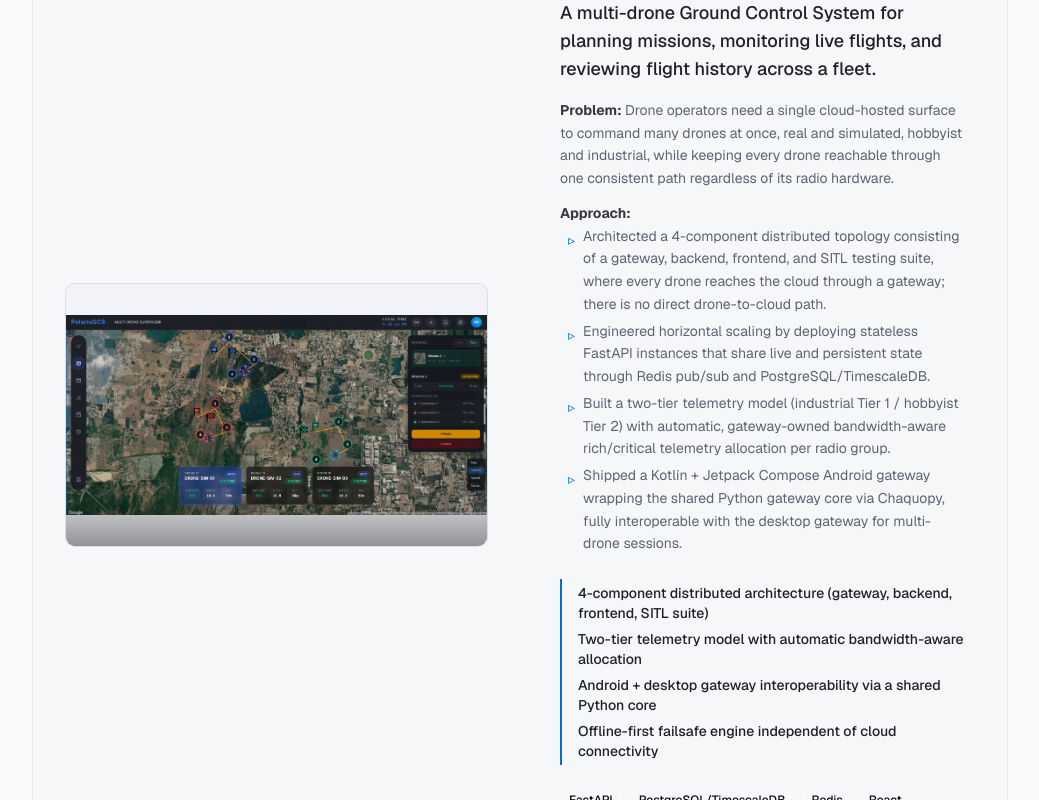
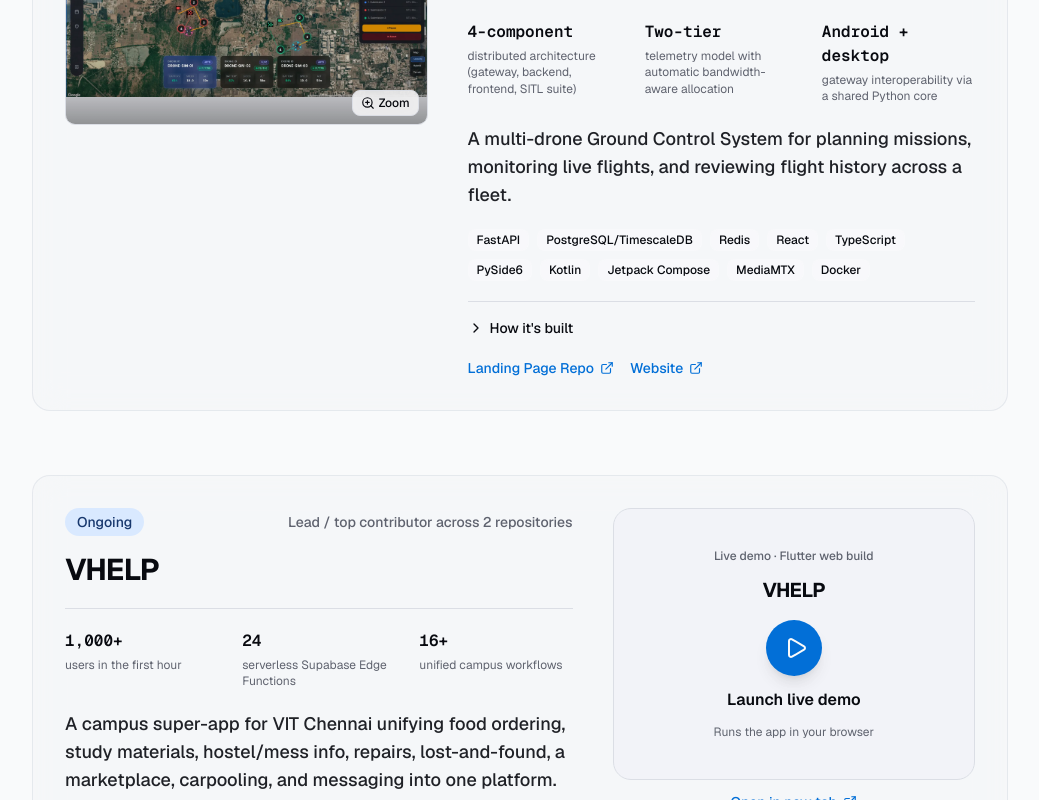
Before and after one commit to Arhaan-P/portfolio-website, a Next.js app: page / in a window 1280 px wide. Shown: the part 1380-2180 px from the top of the page, without its empty margins (120-1159 px from the left). Built offline with nearby package versions, Linux system fonts and the light colour scheme.

Commit message:
layout: featured cards, readouts first, disclosure, full-width diagrams

```diff
--- a/src/components/sections/experience.tsx
+++ b/src/components/sections/experience.tsx
@@ -33,7 +33,7 @@ export function Experience() {
         {/* Animated Glowing Line */}
         {!shouldReduceMotion && (
           <motion.div
-            className="absolute left-4 top-0 bottom-0 w-[2px] origin-top bg-gradient-to-b from-primary via-aurora-2 to-transparent sm:left-1/2 sm:-translate-x-1/2 shadow-[0_0_8px_var(--glow-primary)]"
+            className="absolute left-4 top-0 bottom-0 w-[2px] origin-top bg-gradient-to-b from-primary via-aurora-2 to-transparent sm:left-1/2 sm:-translate-x-1/2"
             style={{ scaleY }}
           />
         )}
--- a/src/components/sections/featured-projects.tsx
+++ b/src/components/sections/featured-projects.tsx
@@ -2,60 +2,20 @@
 
 import { Reveal } from "@/components/motion/reveal";
 import { Badge } from "@/components/ui/badge";
-import { featuredProjects } from "@/data/projects";
-import { ExternalLink } from "lucide-react";
+import { featuredProjects, type Project } from "@/data/projects";
+import { ChevronRight, ExternalLink } from "lucide-react";
 import { ProjectDemo } from "./project-demo";
 import { ProjectImage } from "./project-image";
 
-export function FeaturedProjects() {
+const readoutCols: Record<number, string> = {
+  2: "grid-cols-2",
+  3: "grid-cols-2 sm:grid-cols-3",
+};
+
+function CardHeader({ project }: { project: Project }) {
   return (
-    <div className="flex flex-col gap-16 md:gap-24">
-      {featuredProjects.map((project, index) => {
-        const isEven = index % 2 === 0;
-
-        return (
-          <Reveal key={project.slug} delay={0.1}>
-            <div className="gradient-border rounded-2xl">
-              <div className="relative">
-                <div className="glass-card flex flex-col overflow-hidden rounded-2xl lg:flex-row bg-background/50">
-                  {/* Image/Placeholder Side */}
-                  <div
-                    className={`relative w-full lg:w-1/2 p-6 lg:p-8 ${
-                      isEven ? "lg:order-1" : "lg:order-2"
-                    } flex items-center justify-center`}
-                  >
-                    {project.demoUrl ? (
-                      <ProjectDemo src={project.demoUrl} title={project.name} />
-                    ) : project.images && project.images.length > 0 ? (
-                      <div className="w-full relative group">
-                        <ProjectImage
-                          images={project.images}
-                          alt={project.name}
-                          aspect={project.imageAspect}
-                        />
-                      </div>
-                    ) : (
-                      <div className="w-full aspect-4/3 sm:aspect-16/10 m-4 lg:m-8 rounded-lg flex items-center justify-center bg-linear-to-br from-aurora-1/20 to-aurora-2/20 relative overflow-hidden">
-                        <div className="absolute inset-0 bg-[radial-gradient(circle_at_center,rgba(255,255,255,0.1)_1px,transparent_1px)] bg-size-[24px_24px] opacity-50" />
-                        <span className="text-6xl font-bold text-white/20 tracking-tighter mix-blend-overlay">
-                          {project.name
-                            .split(" ")
-                            .map((w) => w[0])
-                            .join("")
-                            .substring(0, 2)
-                            .toUpperCase()}
-                        </span>
-                      </div>
-                    )}
-                  </div>
-
-                  {/* Content Side */}
-                  <div
-                    className={`flex w-full flex-col justify-center p-6 sm:p-8 lg:w-1/2 lg:p-10 ${
-                      isEven ? "lg:order-2" : "lg:order-1"
-                    }`}
-                  >
-                    <div className="flex items-center justify-between gap-4">
+    <>
+      <div className="flex flex-wrap items-center justify-between gap-x-4 gap-y-2">
         <span className="text-sm font-medium text-accent-foreground bg-accent px-3 py-1 rounded-full">
           {project.period}
         </span>
@@ -70,54 +30,41 @@ export function FeaturedProjects() {
         {project.name}
       </h3>
 
-                    <p className="mt-3 text-lg font-medium text-foreground/90">
+      {project.readouts && project.readouts.length > 0 && (
+        <dl
+          className={`mt-5 grid gap-x-6 gap-y-4 border-t border-border pt-5 ${
+            readoutCols[project.readouts.length] ?? "grid-cols-2 sm:grid-cols-3"
+          }`}
+        >
+          {project.readouts.map((r) => (
+            <div key={r.from} className="flex flex-col gap-1">
+              <dt className="order-2 text-xs leading-snug text-muted-foreground">
+                {r.label}
+              </dt>
+              <dd className="order-1 font-mono text-base font-semibold tabular-nums text-foreground">
+                {r.value}
+              </dd>
+            </div>
+          ))}
+        </dl>
+      )}
+
+      <p className="mt-5 text-base font-medium text-foreground/90 sm:text-lg">
         {project.oneLiner}
       </p>
+    </>
+  );
+}
 
-                    <div className="mt-4 space-y-3 text-sm text-muted-foreground leading-relaxed">
-                      {project.problem && (
-                        <p>
-                          <strong className="text-foreground/80">
-                            Problem:
-                          </strong>{" "}
-                          {project.problem}
-                        </p>
-                      )}
-                      {project.approach && project.approach.length > 0 && (
-                        <div className="space-y-1">
-                          <strong className="text-foreground/80">
-                            Approach:
-                          </strong>
-                          <ul className="list-inside space-y-1 pl-2">
-                            {project.approach.slice(0, 4).map((item, i) => (
-                              <li key={i} className="flex gap-2">
-                                <span className="text-primary mt-1 shrink-0">
-                                  ▹
-                                </span>
-                                <span>{item}</span>
-                              </li>
-                            ))}
-                          </ul>
-                        </div>
-                      )}
-                    </div>
+function CardFooter({ project }: { project: Project }) {
+  const shown = new Set(project.readouts?.map((r) => r.from));
+  const moreMetrics = project.metrics.filter((_, i) => !shown.has(i));
+  const hasDetails =
+    !!project.problem || project.approach.length > 0 || moreMetrics.length > 0;
 
-                    {project.metrics && project.metrics.length > 0 && (
-                      <div className="mt-6 border-l-2 border-primary pl-4 py-1">
-                        <ul className="space-y-1.5">
-                          {project.metrics.map((metric, i) => (
-                            <li
-                              key={i}
-                              className="text-sm font-medium text-foreground/90"
-                            >
-                              {metric}
-                            </li>
-                          ))}
-                        </ul>
-                      </div>
-                    )}
-
-                    <div className="mt-6 flex flex-wrap gap-2">
+  return (
+    <>
+      <div className="mt-5 flex flex-wrap gap-2">
         {project.stack.map((tech) => (
           <Badge
             key={tech}
@@ -129,8 +76,50 @@ export function FeaturedProjects() {
         ))}
       </div>
 
-                    {project.links && project.links.length > 0 && (
-                      <div className="mt-8 flex flex-wrap gap-4">
+      {hasDetails && (
+        <details className="group/details mt-5 border-t border-border pt-4">
+          <summary className="flex w-fit cursor-pointer list-none items-center gap-1.5 rounded-sm text-sm font-medium text-foreground transition-colors hover:text-primary focus-visible:outline-none focus-visible:ring-2 focus-visible:ring-ring [&::-webkit-details-marker]:hidden">
+            <ChevronRight
+              aria-hidden
+              className="size-4 transition-transform motion-reduce:transition-none group-open/details:rotate-90"
+            />
+            How it&apos;s built
+          </summary>
+
+          <div className="mt-4 space-y-4 text-sm leading-relaxed text-muted-foreground">
+            {project.problem && (
+              <p>
+                <strong className="text-foreground/80">Problem:</strong>{" "}
+                {project.problem}
+              </p>
+            )}
+            {project.approach.length > 0 && (
+              <ul className="space-y-1.5">
+                {project.approach.slice(0, 4).map((item) => (
+                  <li key={item} className="flex gap-2">
+                    <span aria-hidden className="text-primary mt-0.5 shrink-0">
+                      ▹
+                    </span>
+                    <span>{item}</span>
+                  </li>
+                ))}
+              </ul>
+            )}
+            {moreMetrics.length > 0 && (
+              <ul className="space-y-1.5 border-t border-border pt-4">
+                {moreMetrics.map((metric) => (
+                  <li key={metric} className="font-medium text-foreground/90">
+                    {metric}
+                  </li>
+                ))}
+              </ul>
+            )}
+          </div>
+        </details>
+      )}
+
+      {project.links.length > 0 && (
+        <div className="mt-5 flex flex-wrap gap-4">
           {project.links.map((link) => (
             <a
               key={link.href}
@@ -145,9 +134,66 @@ export function FeaturedProjects() {
           ))}
         </div>
       )}
+    </>
+  );
+}
+
+function CardMedia({ project }: { project: Project }) {
+  if (project.demoUrl) {
+    return <ProjectDemo src={project.demoUrl} title={project.name} />;
+  }
+  if (project.images && project.images.length > 0) {
+    return (
+      <ProjectImage
+        images={project.images}
+        alt={project.name}
+        aspect={project.imageAspect}
+      />
+    );
+  }
+  return null;
+}
+
+export function FeaturedProjects() {
+  return (
+    <div className="flex flex-col gap-12 md:gap-16">
+      {featuredProjects.map((project, index) => {
+        const isEven = index % 2 === 0;
+        // Architecture diagrams span the full card so their labels stay readable.
+        const wide = project.imageAspect === "wide";
+
+        return (
+          <Reveal key={project.slug} delay={0.1}>
+            <div className="gradient-border rounded-2xl">
+              <article className="glass-card overflow-hidden rounded-2xl bg-background/50 p-6 sm:p-8">
+                {wide ? (
+                  <>
+                    <CardHeader project={project} />
+                    <div className="mt-6">
+                      <CardMedia project={project} />
+                    </div>
+                    <CardFooter project={project} />
+                  </>
+                ) : (
+                  <div className="flex flex-col gap-8 lg:flex-row lg:items-start lg:gap-10">
+                    <div
+                      className={`w-full lg:w-5/12 ${
+                        isEven ? "lg:order-1" : "lg:order-2"
+                      }`}
+                    >
+                      <CardMedia project={project} />
+                    </div>
+                    <div
+                      className={`w-full lg:w-7/12 ${
+                        isEven ? "lg:order-2" : "lg:order-1"
+                      }`}
+                    >
+                      <CardHeader project={project} />
+                      <CardFooter project={project} />
                     </div>
                   </div>
-              </div>
+                )}
+              </article>
             </div>
           </Reveal>
         );
--- a/src/components/sections/project-demo.tsx
+++ b/src/components/sections/project-demo.tsx
@@ -32,10 +32,17 @@ export function ProjectDemo({ src, title }: { src: string; title: string }) {
   }, []);
 
   return (
-    <div className="mx-auto flex w-full max-w-75 flex-col items-center gap-3 sm:max-w-85">
+    <div
+      className={`mx-auto flex w-full flex-col items-center gap-3 ${
+        status === "idle" ? "" : "max-w-75 sm:max-w-85"
+      }`}
+    >
+      {/* Compact labelled tile until launched, then the phone-shaped frame the build needs */}
       <div
         ref={boxRef}
-        className="relative aspect-1/2 w-full overflow-hidden rounded-2xl border border-border bg-secondary/40"
+        className={`relative w-full overflow-hidden rounded-2xl border border-border bg-secondary/40 ${
+          status === "idle" ? "aspect-4/3" : "aspect-1/2"
+        }`}
       >
         {status !== "idle" && (
           <iframe
@@ -57,13 +64,19 @@ export function ProjectDemo({ src, title }: { src: string; title: string }) {
             type="button"
             disabled={status === "loading"}
             onClick={() => setStatus("loading")}
-            className="group absolute inset-0 flex flex-col items-center justify-center gap-4 bg-linear-to-br from-aurora-1/20 to-aurora-2/20 px-6 text-center focus-visible:outline-none focus-visible:ring-2 focus-visible:ring-ring focus-visible:ring-inset disabled:cursor-wait"
+            className="group absolute inset-0 flex flex-col items-center justify-center gap-3 bg-linear-to-br from-aurora-1/20 to-aurora-2/20 px-6 text-center focus-visible:outline-none focus-visible:ring-2 focus-visible:ring-ring focus-visible:ring-inset disabled:cursor-wait"
           >
-            <span className="flex size-16 items-center justify-center rounded-full bg-primary text-primary-foreground shadow-lg transition-transform motion-safe:group-hover:scale-105">
+            <span className="text-xs font-medium text-muted-foreground">
+              Live demo · Flutter web build
+            </span>
+            <span className="text-xl font-bold tracking-tight text-foreground">
+              {title}
+            </span>
+            <span className="mt-1 flex size-14 items-center justify-center rounded-full bg-primary text-primary-foreground shadow-lg transition-transform motion-safe:group-hover:scale-105">
               {status === "loading" ? (
-                <Loader2 className="size-7 motion-safe:animate-spin" />
+                <Loader2 className="size-6 motion-safe:animate-spin" />
               ) : (
-                <Play className="size-7 translate-x-0.5" />
+                <Play className="size-6 translate-x-0.5" />
               )}
             </span>
             <span className="text-base font-semibold text-foreground">
--- a/src/components/sections/project-image.tsx
+++ b/src/components/sections/project-image.tsx
@@ -26,6 +26,8 @@ export function ProjectImage({
   const count = images.length;
   const ref = React.useRef<HTMLDivElement>(null);
   const covered = useScrollReveal(ref) === "hidden";
+  const label = (i: number) =>
+    aspect === "wide" ? `${alt} architecture diagram` : `${alt}, screenshot ${i + 1}`;
 
   const prev = React.useCallback(
     () => setActive((i) => (i - 1 + count) % count),
@@ -107,9 +109,9 @@ export function ProjectImage({
             >
               <Image
                 src={src}
-                alt={`${alt}, screenshot ${i + 1}`}
+                alt={label(i)}
                 fill
-                sizes="(max-width: 1024px) 100vw, 50vw"
+                sizes={aspect === "wide" ? "(max-width: 1024px) 100vw, 960px" : "(max-width: 1024px) 100vw, 40vw"}
                 className="object-contain"
                 priority={i === 0}
               />
@@ -120,11 +122,15 @@ export function ProjectImage({
         {/* Click-to-zoom overlay */}
         <button
           type="button"
-          aria-label="Zoom image"
+          aria-label={`Zoom ${aspect === "wide" ? "diagram" : "image"}`}
           onClick={() => setLightboxOpen(true)}
-          className="absolute inset-0 z-10 flex cursor-zoom-in items-center justify-center bg-black/0 transition-colors hover:bg-black/20"
+          className="absolute inset-0 z-10 cursor-zoom-in bg-black/0 transition-colors hover:bg-black/10 focus-visible:outline-none focus-visible:ring-2 focus-visible:ring-ring focus-visible:ring-inset"
         >
-          <ZoomIn className="size-8 text-white opacity-0 drop-shadow-lg transition-opacity group-hover:opacity-80" />
+          {/* Always visible so touch users (no hover) can find it too */}
+          <span className="absolute bottom-2 right-2 inline-flex items-center gap-1 rounded-md border border-border bg-background/85 px-2 py-1 text-xs font-medium text-foreground backdrop-blur-sm">
+            <ZoomIn aria-hidden className="size-3.5" />
+            Zoom
+          </span>
         </button>
 
         {/* Gradient overlay (photo captions only; flat diagrams don't need it) */}
@@ -188,6 +194,7 @@ export function ProjectImage({
         <div
           role="dialog"
           aria-modal="true"
+          aria-label={`${alt}, enlarged`}
           className="fixed inset-0 z-50 flex items-center justify-center bg-black/85 backdrop-blur-sm"
           onClick={() => setLightboxOpen(false)}
         >
@@ -221,7 +228,7 @@ export function ProjectImage({
               >
                 <Image
                   src={src}
-                  alt={`${alt}, screenshot ${i + 1}`}
+                  alt={label(i)}
                   fill
                   sizes="90vw"
                   className="object-contain"
--- a/src/data/projects.ts
+++ b/src/data/projects.ts
@@ -1,6 +1,13 @@
 export type ProjectLink = {
   label: string;
   href: string;
+};
+
+/** A metric from `metrics` split into a mono value and its label; `from` is that metric's index. */
+export type Readout = {
+  value: string;
+  label: string;
+  from: number;
 };
 
 export type Project = {
@@ -15,6 +22,8 @@ export type Project = {
   approach: string[];
   stack: string[];
   metrics: string[];
+  /** 2–3 of the metrics above, shown as readouts at the top of a featured card. */
+  readouts?: Readout[];
   links: ProjectLink[];
   tags: string[];
   images?: string[];
@@ -59,6 +68,11 @@ export const projects: Project[] = [
       "Android + desktop gateway interoperability via a shared Python core",
       "Offline-first failsafe engine independent of cloud connectivity",
     ],
+    readouts: [
+      { value: "4-component", label: "distributed architecture (gateway, backend, frontend, SITL suite)", from: 0 },
+      { value: "Two-tier", label: "telemetry model with automatic bandwidth-aware allocation", from: 1 },
+      { value: "Android + desktop", label: "gateway interoperability via a shared Python core", from: 2 },
+    ],
     links: [
       {
         label: "Landing Page Repo",
@@ -102,6 +116,11 @@ export const projects: Project[] = [
       "16+ unified campus workflows",
       "24 serverless Supabase Edge Functions",
     ],
+    readouts: [
+      { value: "1,000+", label: "users in the first hour", from: 1 },
+      { value: "24", label: "serverless Supabase Edge Functions", from: 3 },
+      { value: "16+", label: "unified campus workflows", from: 2 },
+    ],
     links: [{ label: "Live Demo", href: "https://vhelp-demo.pages.dev/" }],
     demoUrl: "https://vhelp-demo.pages.dev/",
     tags: ["Flutter", "Supabase", "Firebase", "Full-Stack"],
@@ -129,6 +148,10 @@ export const projects: Project[] = [
     metrics: [
       "Server-side blockchain writes via 17 Supabase Edge Functions",
       "3 Solidity contracts on Polygon Amoy: pet registry, crowdfund ledger, and medical-hash registry",
+    ],
+    readouts: [
+      { value: "17", label: "Supabase Edge Functions for server-side blockchain writes", from: 0 },
+      { value: "3", label: "Solidity contracts on Polygon Amoy: pet registry, crowdfund ledger, medical-hash registry", from: 1 },
     ],
     links: [{ label: "Live Demo", href: "https://pawguard-demo.pages.dev/" }],
     demoUrl: "https://pawguard-demo.pages.dev/",
@@ -161,6 +184,11 @@ export const projects: Project[] = [
       "93.0% strict_pass@3 (±2.5 SE) over 105 challenges × 3 seeds",
       "1,084 contamination-free bugs via deterministic AST mutation",
       "Caught 5 of 298 passing runs that left the bug intact, invisible to pass@k alone",
+    ],
+    readouts: [
+      { value: "93.0%", label: "strict_pass@3 (±2.5 SE) over 105 challenges × 3 seeds", from: 0 },
+      { value: "1,084", label: "contamination-free bugs via deterministic AST mutation", from: 1 },
+      { value: "5 of 298", label: "passing runs caught that left the bug intact, invisible to pass@k alone", from: 2 },
     ],
     links: [],
     tags: ["AI", "LLM", "Research"],
@@ -234,6 +262,11 @@ export const projects: Project[] = [
       "3/3 real FaceFusion face-swap clips correctly rejected in end-to-end validation",
       "1,056 augmented training videos generated from 66 original recordings",
     ],
+    readouts: [
+      { value: "95.10% ± 3.08%", label: "AUC-ROC, per-fold mean (94.95% pooled), 13-fold subject-disjoint LOOCV", from: 0 },
+      { value: "87.01%", label: "pooled accuracy (87.04% ± 3.65% per-fold)", from: 1 },
+      { value: "3/3", label: "real FaceFusion face-swap clips correctly rejected in end-to-end validation", from: 3 },
+    ],
     links: [
       {
         label: "Dataset: IEEE DataPort",
--- a/src/data/site.ts
+++ b/src/data/site.ts
@@ -11,7 +11,7 @@ export const site = {
   location: "Chennai, India",
   seeking:
     // Non-breaking hyphens (U+2011) keep "AI‑engineer" and "new‑grad" whole when the line wraps.
-    "Seeking SDE and AI‑engineer internships and new‑grad roles · B.Tech CSE, VIT Chennai, class of 2027",
+    "Seeking SDE and AI‑engineer internships and new‑grad roles.",
 } as const;
 
 /** Hero proof strip. Every figure is sourced from data/projects.ts or portfolio-context. */
@@ -19,7 +19,10 @@ export const proof = [
   { value: "1,000+", label: "VHELP · users in the first hour" },
   { value: "24", label: "VHELP · serverless Edge Functions" },
   { value: "4-component", label: "PolarisGCS · drone-fleet topology" },
-  { value: "95.10% ± 3.08%", label: "Deepfake detection · AUC-ROC (per-fold mean)" },
+  {
+    value: "95.10% ± 3.08%",
+    label: "Deepfake detection · AUC-ROC (per-fold mean)",
+  },
 ] as const;
 
 export const navLinks = [
```
Lines whose indentation alone changed are shown as unchanged.
